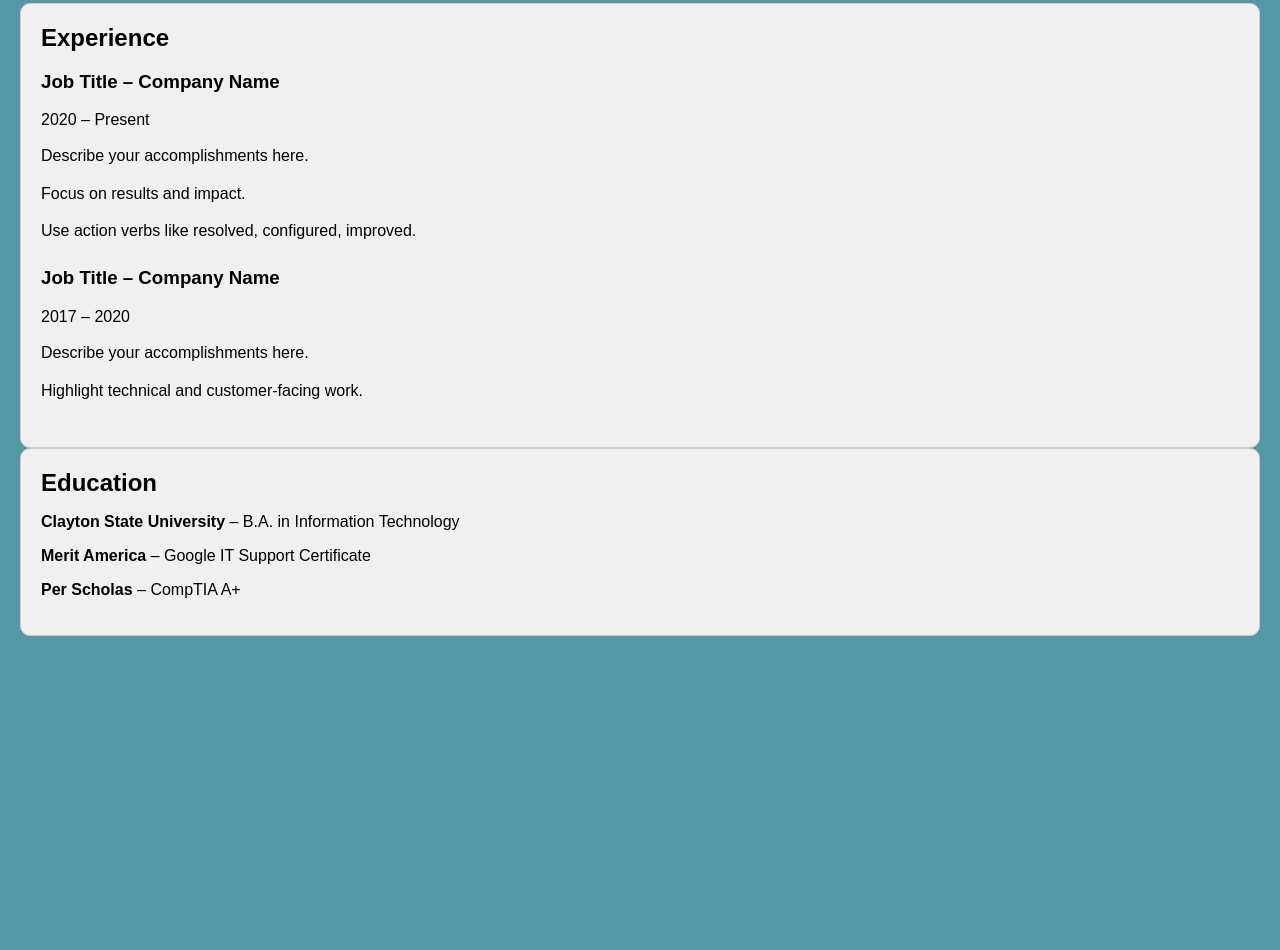
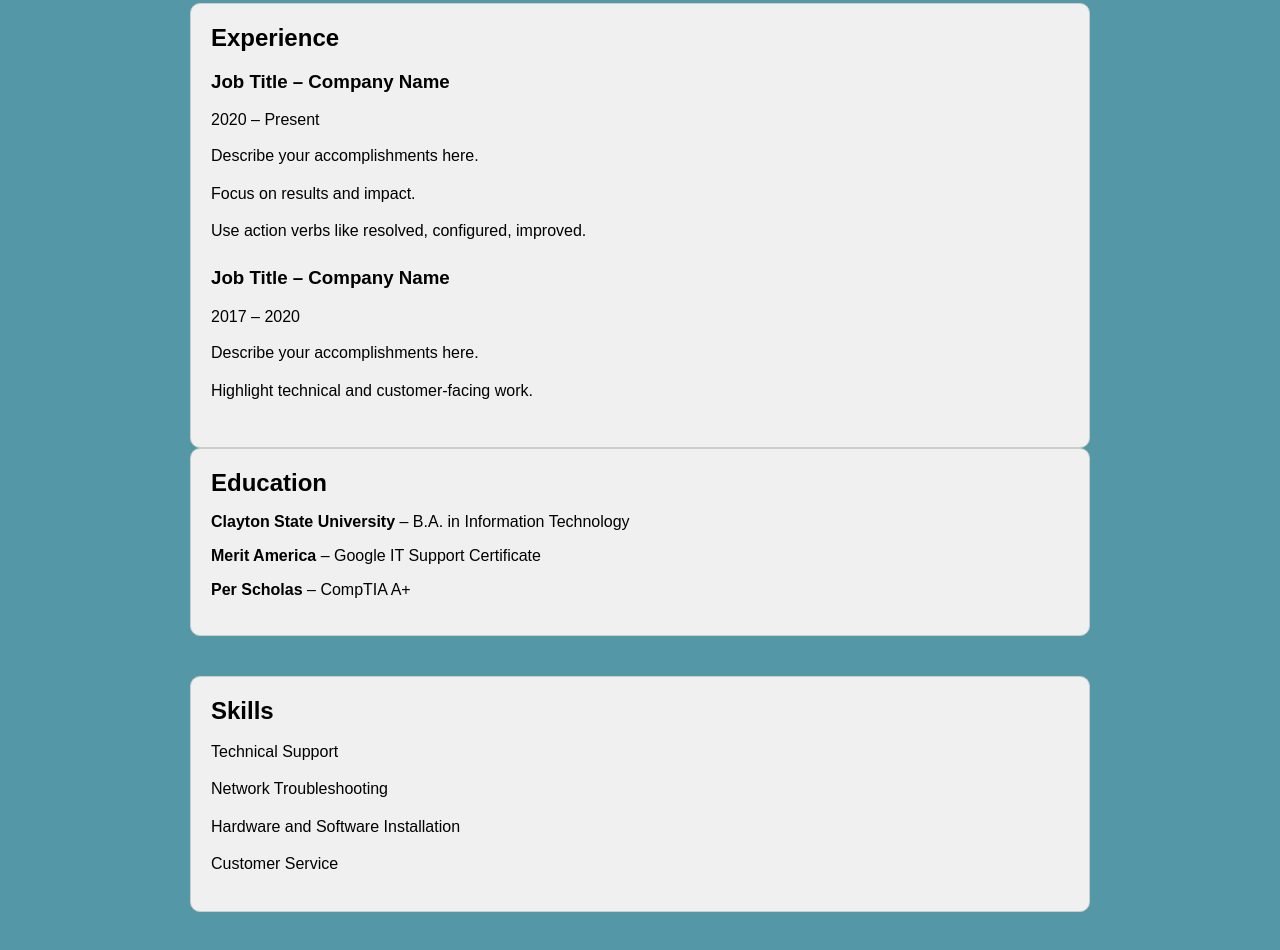
Before and after one commit to KCHcode/resume_assignment, a plain HTML site: page index.html in a window 1280 px wide. Shown: the part 322-1272 px from the top of the page. Before the commit the page ends 978 px from the top, so only its background shows below. Drawn offline with Linux system fonts and the light colour scheme.

Commit message:
added skills section and made other styling changes

```diff
--- a/index.html
+++ b/index.html
@@ -40,7 +40,7 @@
 
     </div>
 
-    <section id="exp-edu"></section>
+    <section id="exp-edu">
         <div class="exp-edu-box">
             <h2>Experience</h2>
             <h3>Job Title – Company Name</h3>
@@ -51,7 +51,6 @@
                 <li>Use action verbs like resolved, configured, improved.</li>
             </ul>
 
-
             <h3>Job Title – Company Name</h3>
             <p class="date">2017 – 2020</p>
             <ul>
@@ -60,14 +59,25 @@
             </ul>
         </div>
 
-
         <div class="exp-edu-box">
-        <h2 class="gap">Education</h2>
+            <h2>Education</h2>
             <p><strong>Clayton State University</strong> – B.A. in Information Technology</p>
             <p><strong>Merit America</strong> – Google IT Support Certificate</p>
             <p><strong>Per Scholas</strong> – CompTIA A+</p>
         </div>
-    <section id="skills"></section>
+    </section>
+
+    <section id="skills">
+        <div class="skills-box">
+            <h2>Skills</h2>
+            <ul>
+                <li>Technical Support</li>
+                <li>Network Troubleshooting</li>
+                <li>Hardware and Software Installation</li>
+                <li>Customer Service</li>
+            </ul>
+        </div>
+    </section>
 
 
 
--- a/style.css
+++ b/style.css
@@ -74,3 +74,30 @@ body {
     margin-bottom: 15px;
     line-height: 1.4;
 }
+
+#skills {
+    max-width: 900px;
+    margin: 40px auto;
+}
+
+.skills-box {
+    background-color: #f0f0f0;
+    padding: 20px;
+    border: 1px solid #ccc;
+    border-radius: 10px;
+}
+
+.skills-box h2 {
+    margin-top: 0;
+    margin-bottom: 10px;
+}
+
+.skills-box ul {
+    list-style-type: none;
+    padding: 0;
+}
+
+.skills-box li {
+    margin-bottom: 15px;
+    line-height: 1.4;
+}
```
Lines whose indentation alone changed are shown as unchanged.
